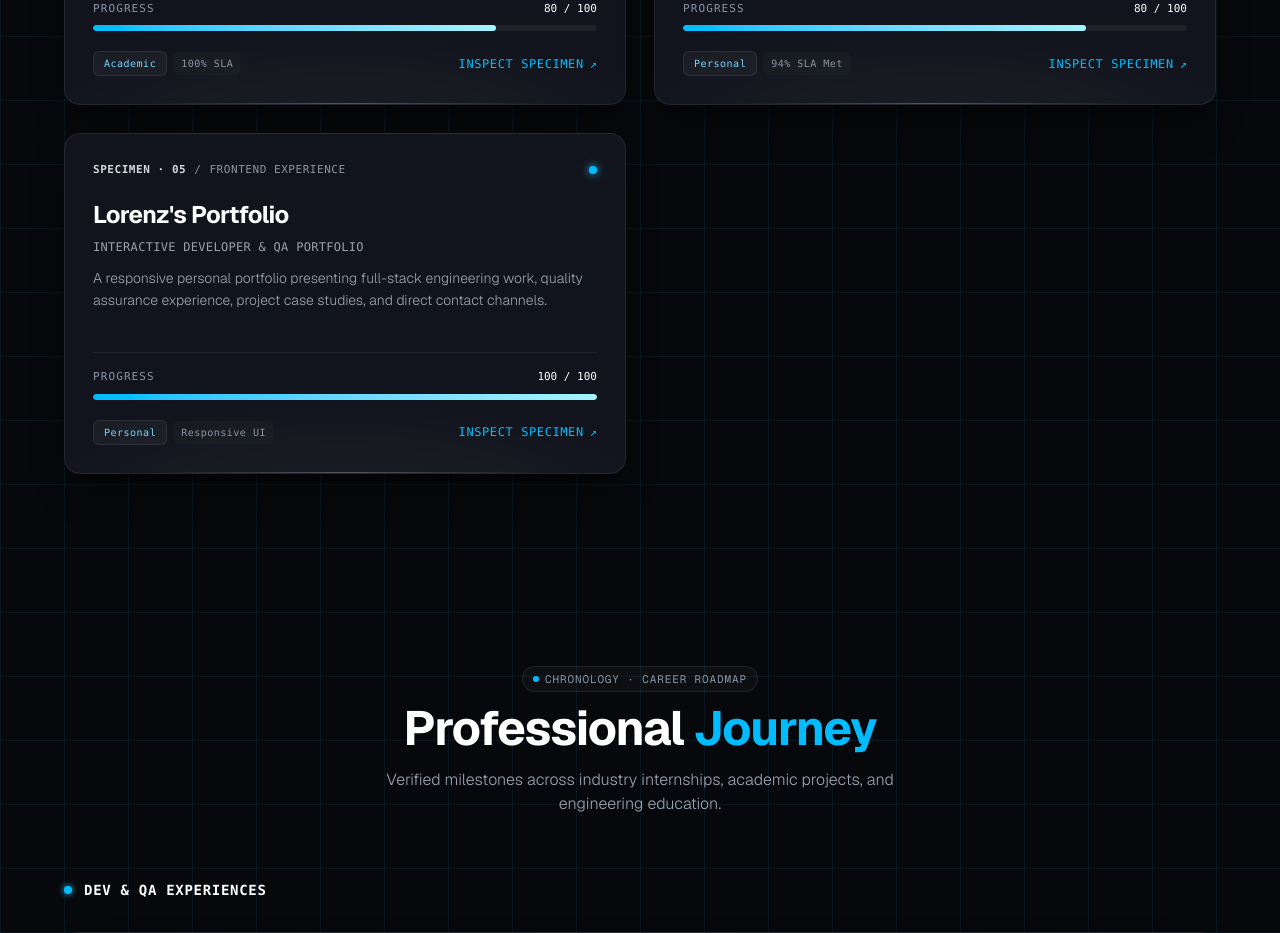
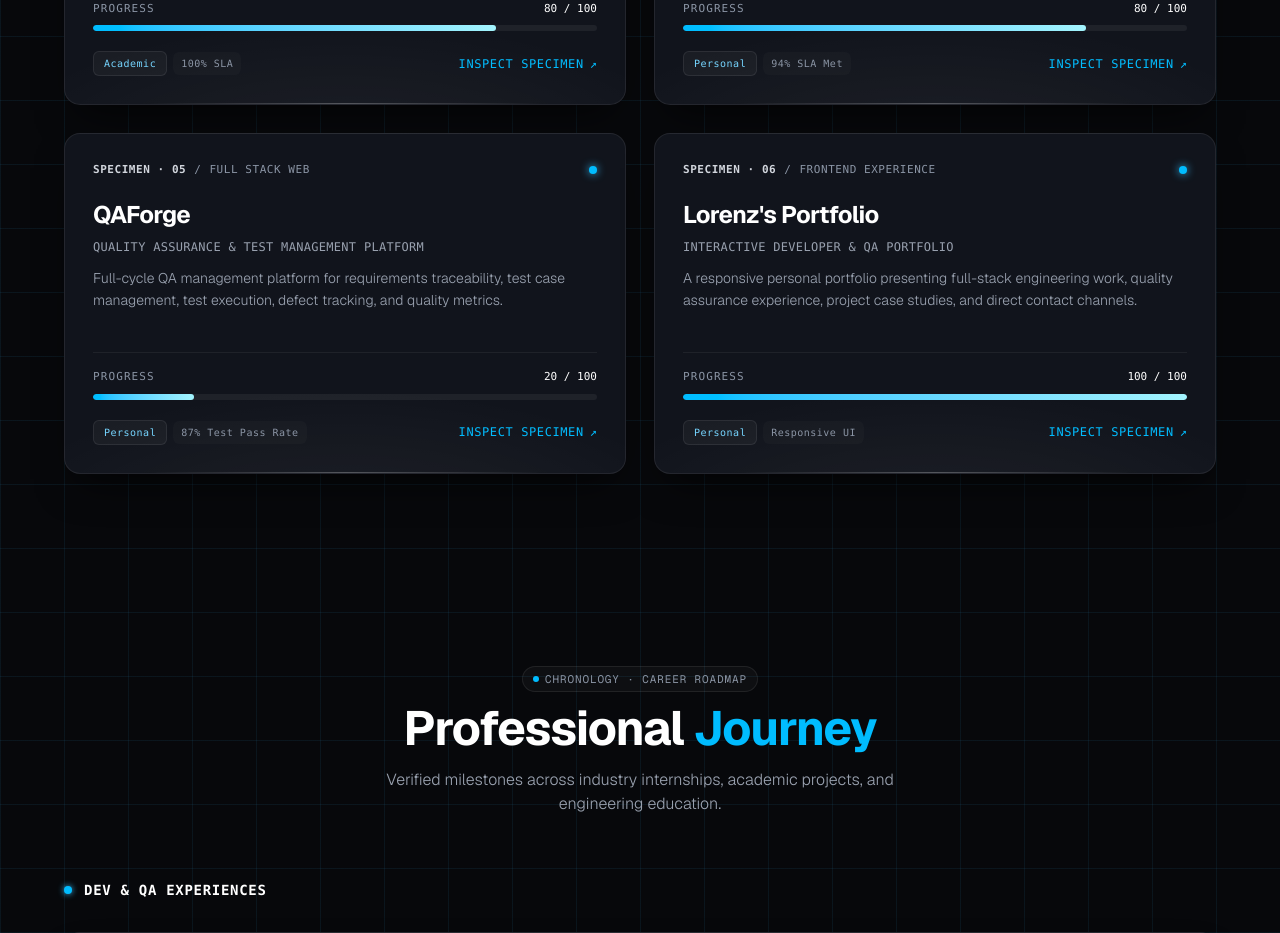
Before and after one commit to LorenzTaganas/Portfolio, a Next.js app: page / in a window 1280 px wide. Shown: the part 3100-4033 px from the top of the page. Built offline with nearby package versions, Linux system fonts and the light colour scheme.

Commit message:
feat: add QAForge project details, including description, tech stack, and features

```diff
--- a/components/Projects.tsx
+++ b/components/Projects.tsx
@@ -123,8 +123,35 @@ const Projects = () => {
       ],
     },
     {
+      id: 'qa-forge',
+      specimenNumber: 'SPECIMEN · 05',
+      title: 'QAForge',
+      subtitle: 'Quality Assurance & Test Management Platform',
+      category: 'FULL STACK WEB',
+      description:
+        'Full-cycle QA management platform for requirements traceability, test case management, test execution, defect tracking, and quality metrics.',
+      fullDescription:
+        'Engineered to streamline software quality assurance workflows, QAForge enables QA teams to manage requirements, organize test suites, create and execute test cases, track defects through their lifecycle, and monitor test coverage and quality metrics from a centralized platform.',
+      tech: [
+        'MongoDB','Express.js','React','Node.js','REST API',],
+      github: 'https://github.com/LorenzTaganas/QAForge.git',
+      image: '/projects/qaforge.png',
+      progress: 20,
+      status: 'Live',
+      purpose: 'Personal',
+      metric: '87% Test Pass Rate',
+      features: [
+        'Requirements traceability linking requirements to test cases, executions, and defects',
+        'Test case management with reusable test suites, test steps, priorities, and test types',
+        'Test run execution dashboard with Pass, Fail, Blocked, Skipped, and Not Run results',
+        'Defect tracking with severity, priority, status workflow, developer assignment, and retesting',
+        'QA metrics dashboard for test pass rate, requirements coverage, defect distribution, and execution progress',
+        'Activity timeline and audit logging for test case, execution, and defect lifecycle changes'
+      ],
+    },
+    {
       id: 'portfolio',
-      specimenNumber: 'SPECIMEN · 05',
+      specimenNumber: 'SPECIMEN · 06',
       title: "Lorenz's Portfolio",
       subtitle: 'Interactive Developer & QA Portfolio',
       category: 'FRONTEND EXPERIENCE',
```
